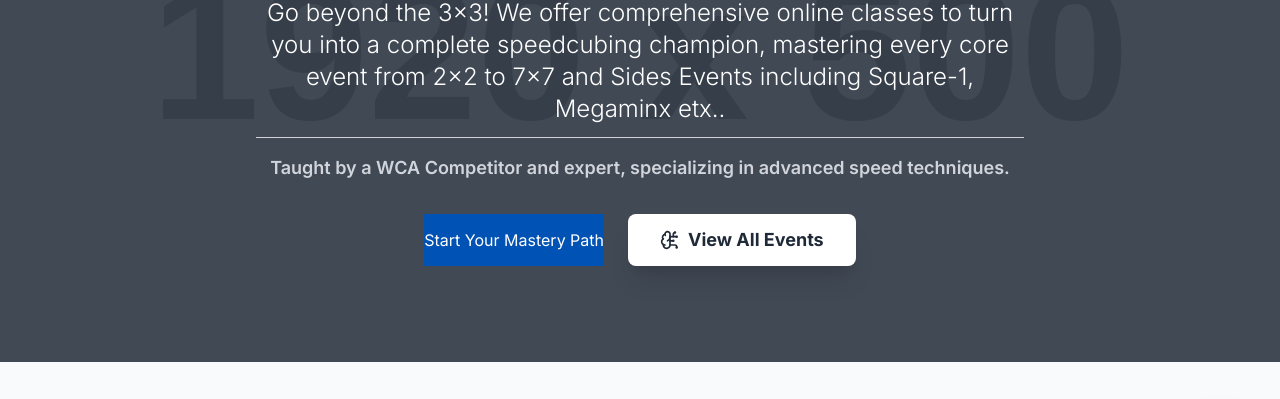
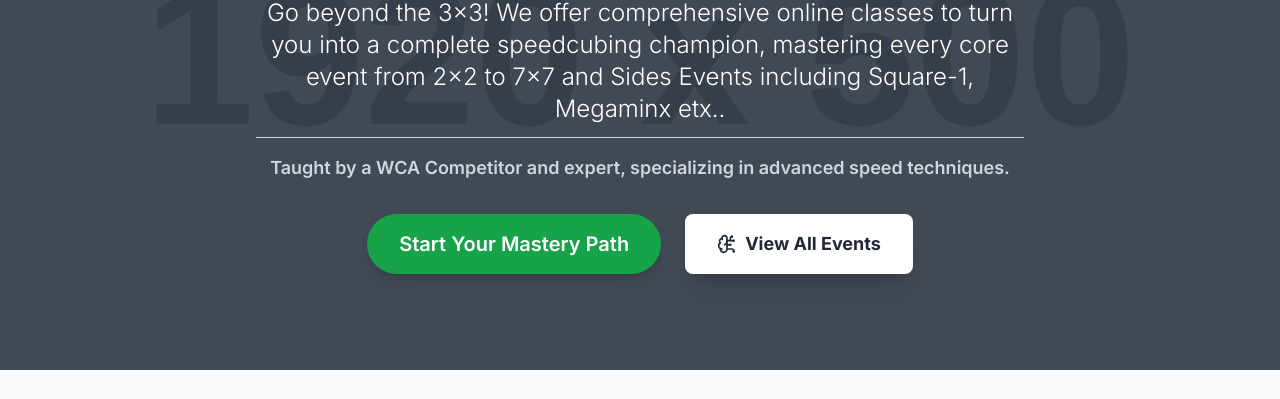
Before and after one commit to riteshrnair123/The-CubeAcademy, a plain HTML site: page index.html in a window 1280 px wide. Shown: the part 299-698 px from the top of the page. Drawn offline with nearby package versions, Linux system fonts and the light colour scheme; placeholder pictures from the web are drawn by us.

Commit message:
Update index.html

```diff
--- a/index.html
+++ b/index.html
@@ -157,7 +157,7 @@
                     </p>
                     <div class="flex flex-col sm:flex-row justify-center space-y-4 sm:space-y-0 sm:space-x-6">
                          <!-- BUTTON COLOR CHANGED TO BLUE, TEXT TO WHITE -->
-                        <button onclick="navigateTo('page-courses', document.getElementById('nav-courses'))" class="bg-primary-blue hover-bg-primary-blue ...">
+                        <button onclick="navigateTo('page-courses', document.getElementById('nav-courses'))" class="bg-green-600 hover:bg-green-700 text-white font-semibold py-4 px-8 rounded-full shadow-lg transform hover:-translate-y-0.5 transition-all duration-300 ease-in-out text-xl inline-flex items-center justify-center">
                             Start Your Mastery Path
                         </button>
                         <!-- Button remains white/gray but uses new style class for consistency -->
```
